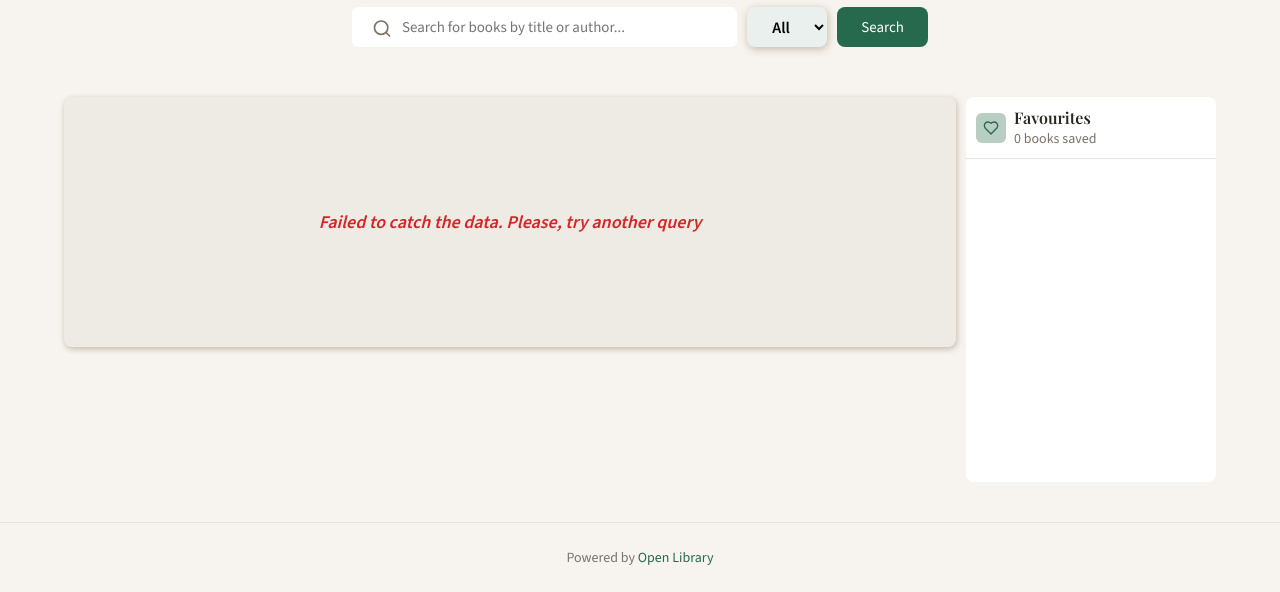
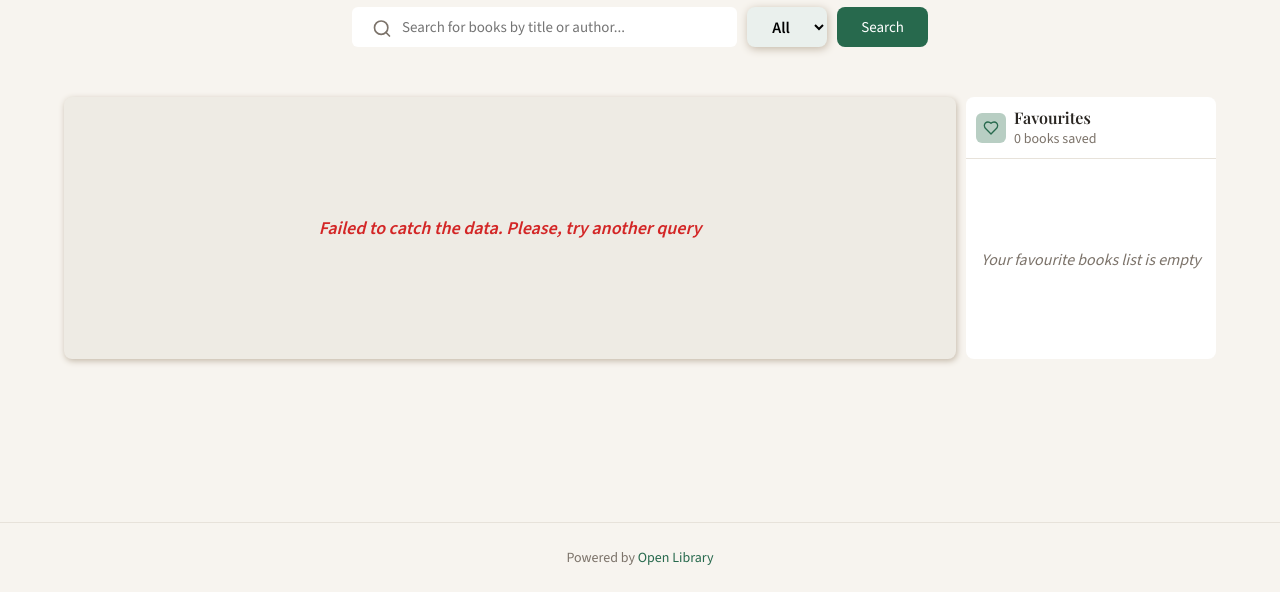
Before and after one commit to nathan-d7/the_library_task, a website built with Vite: page index.html in a window 1280 px wide. Both pictures are taken after typing "Sample" into the empty fields and a click on the button "Search". Shown: the part 208-800 px from the top of the page. Built offline with nearby package versions, Linux system fonts and the light colour scheme; no server answers.

Commit message:
fix: add code comments, books & fav-s heigth, fix counter bug

```diff
--- a/src/scripts/api.js
+++ b/src/scripts/api.js
@@ -1,5 +1,6 @@
 export async function fetchBooks(query, searchMode = 'all') {
 
+  // Tailoring the url param depending on the search mode
   const searchParam = searchMode === 'author' ? 'author' : 'q'
   const url = `https://openlibrary.org/search.json?${searchParam}=${encodeURIComponent(query)}&limit=10`
 
--- a/src/scripts/main.js
+++ b/src/scripts/main.js
@@ -14,12 +14,19 @@ const apiFailedBlock = document.querySelector('.books-api__fail-container')
 const searchModeElement = document.querySelector('.search__mode-select-box')
 
 
+// The array to store the received books
 let currentBooks = []
 
 function init() {
 
+  // Getting the data from the local storage
   const initialFavs = getFavourites()
 
+  /*
+    If we have data in the local storage -
+    we render the books for the main section
+    and the favourites sidebar
+  */
   if(initialFavs && initialFavs.length > 0 ) {
     renderFavBooks(initialFavs)
     renderBooks(initialFavs)
@@ -28,48 +35,68 @@ function init() {
     renderFavBooks([])
   }
 
-
   searchForm.addEventListener('submit', async (e) => {
 
     e.preventDefault()
     const query = searchInput.value.trim()
+
+    // Before getting the data from API - we define the search mode (all / by author)
     const searchMode = searchModeElement.value
 
+    // If we submit an empty query - we show a corresponding message block
     if (!query) {
       showActiveContainer(emptySearchQuery)
       return
     }
 
+    // If we submit a query - while waiting for the data we show the loading block
     showActiveContainer(loader)
+
+    // Cleaning up the input after submiting a query
     searchInput.value = ''
     const books = await fetchBooks(query, searchMode)
+    // Hiding the loader after receiving the data
     loader.style.display = 'none'
 
+    // Handling API network/server errors
     if(!books) {
       showActiveContainer(apiFailedBlock)
       currentBooks = []
       return
     }
 
+    // Saving the received array of books and rendering the received books items
     currentBooks = books
     renderBooks(books)
 
   })
 
+  /*
+    A click handler to implement adding to favourites functionality;
+    the function receives the event object and a boolean to define which card's like button is clicked
+    to sync the likes between the main and the sidebar book cards
+  */
 
   function handleLikeClick(e, isSidebar) {
 
+    // Getting the type of book card (either from the book section or from the favourites section)
     const iconSelector = isSidebar ? '.favor__book-liked-icon-box' : '.books__liked-icon'
     const cardSelector = isSidebar ? '.favor__book' : '.books__card'
 
+    // Getting the info which like button is triggered
     const favouriteIcon = e.target.closest(iconSelector)
     if (!favouriteIcon) return
 
+    // Getting the targeted book card and its id
     const bookCard = favouriteIcon.closest(cardSelector)
     const bookKey = bookCard.dataset.id
 
     let selectedBook
 
+    /*
+      If it's a card from the favourites section we look for the selected book in the local storage,
+      if not - that's a card from the book section
+    */
     if(isSidebar) {
       const favBooks = getFavourites()
       selectedBook = favBooks.find(b => b.key === bookKey)
@@ -78,22 +105,27 @@ function init() {
     }
 
     if(selectedBook) {
+      // Adding the liked book to local storage and rerendering the favourites section
       const updatedBooks = toggleFavourite(selectedBook)
       renderFavBooks(updatedBooks)
+
+      /*
+        If it's a card from the favourites which is triggered -
+        we look for the corresponding book card in the book section
+        to remove the liked state and delete the book from the favourites
+      */
 
       if(isSidebar) {
         const mainCard = booksSection.querySelector(`[data-id="${bookKey}"]`)
 
         if(mainCard) {
           const mainIcon = mainCard.querySelector('.books__liked-icon')
-          console.log(mainIcon)
           if(mainIcon) mainIcon.classList.remove('books__liked-icon--active')
         }
       } else {
         favouriteIcon.classList.toggle('books__liked-icon--active')
       }
-
-    }
+    } else return
   }
 
   booksSection.addEventListener('click', (e) => handleLikeClick(e, false))
--- a/src/scripts/render.js
+++ b/src/scripts/render.js
@@ -6,11 +6,20 @@ const loader = document.querySelector('.books__loading-container')
 const favouritesList = document.querySelector('.favor-books-list')
 const favouritesListCounter = document.querySelector('.favor__items-counter')
 
+// A function to handle empty / empty search / errors container
 export function showActiveContainer(targetContainer) {
 
   booksSection.innerHTML = ''
+  const currentFavs = getFavourites()
 
   if (targetContainer) {
+
+    if(currentFavs.length > 0) {
+      booksSection.classList.add('self-start')
+    } else {
+      booksSection.classList.remove('self-start')
+    }
+
     targetContainer.style.display = 'flex'
     booksSection.append(targetContainer)
   }
@@ -21,6 +30,10 @@ function createBookCard(book, favourites) {
   const hasCover = Boolean(book.cover_i)
   const bookCoverLink = `https://covers.openlibrary.org/b/id/${book.cover_i}-M.jpg`
 
+  /*
+    Defining the flag making sure if a book is added to the favourites -
+    it keeps the like icon active
+  */
   let isLiked = favourites.find(fav => fav.key === book.key)
 
   const bookCard = `
@@ -91,9 +104,14 @@ function createFavBookCard(favBook, favourites) {
 
 export function renderBooks(books) {
 
+  // Emptying the book section before rendering a new set of books
   showActiveContainer(null)
   booksList.style.display = 'grid'
 
+  /*
+    Gettign an array of liked books to pass it to CreateBookCard and
+    check which book cards have the like icon activated
+  */
   const currentFavs = getFavourites()
 
   const htmlList = books.map(book => createBookCard(book, currentFavs))
@@ -104,13 +122,15 @@ export function renderBooks(books) {
 
 export function renderFavBooks(favBooks) {
 
-  if (!favBooks) {
-    favouritesList.innerHTML = `<p class="favor-books-list--empty">Your favourite books list is empty</p>`
+  if (!favBooks.length) {
+    console.log(favBooks)
+    favouritesList.innerHTML = `<li class="favor-books-list--empty text">Your favourite books list is empty</li>`
+    favouritesListCounter.textContent = '0'
     return
   }
 
   const currentFavs = getFavourites()
-
+  // Updating the counter of the favourites
   favouritesListCounter.textContent = favBooks.length
 
   const htmlList = favBooks.map(book => createFavBookCard(book, currentFavs))
--- a/src/styles/favCards.css
+++ b/src/styles/favCards.css
@@ -1,9 +1,15 @@
 .favor-books-list {
+  min-height: 200px;
   display: flex;
   flex-direction: column;
   align-items: center;
   justify-content: center;
   padding: 14px 12px;
+}
+
+.favor-books-list--empty {
+  font-size: 16px;
+  font-style: italic;
 }
 
 .favor-book-link {
--- a/src/styles/sidebar.css
+++ b/src/styles/sidebar.css
@@ -1,4 +1,6 @@
 .favor-section {
+  display: flex;
+  flex-direction: column;
   background-color: var(--white);
   border-radius: 8px;
   grid-area: favourites;
--- a/src/styles/style.css
+++ b/src/styles/style.css
@@ -68,7 +68,7 @@
 .main {
   display: grid;
   grid-template-columns: 1fr minmax(220px, 250px);
-  grid-template-rows: max-content auto;
+  grid-template-rows: max-content min-content;
   row-gap: 50px;
   column-gap: 10px;
   grid-template-areas:
@@ -89,6 +89,11 @@
 .books__list {
   grid-template-columns: repeat(auto-fill, minmax(180px, 1fr));
   gap: 8px;
+  display: flex;
+}
+
+.self-start {
+  align-self: start;
 }
 
 .books__search--empty-container {
@@ -99,7 +104,8 @@
 .books__search--empty-container,
 .books__search--empty-query-container,
 .books-api__fail-container {
-  min-height: 250px;
+  height: 100%;
+  min-height: 200px;
   background-color: var(--secondary);
   justify-content: center;
   align-items: center;
```
Also changed, not shown: src/scripts/storage.js (+7 -0 lines).
